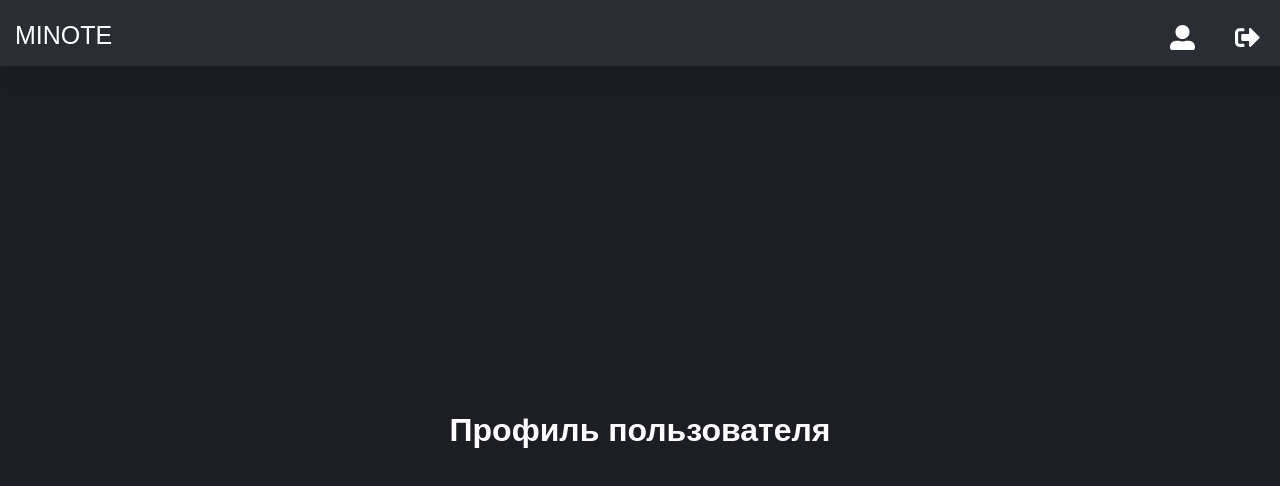
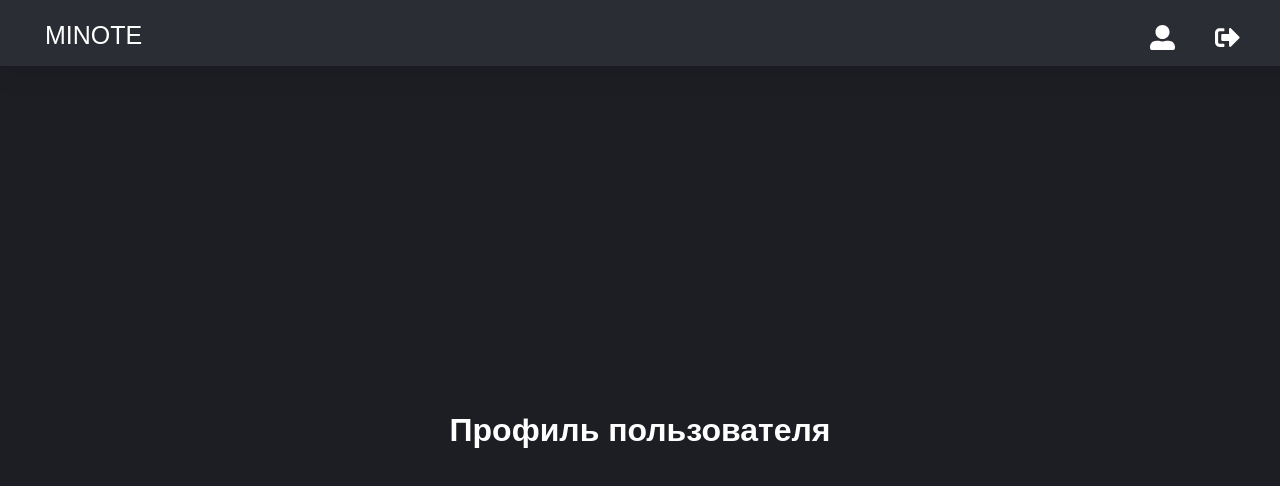
Before and after one commit to inekruz/MoneyNote, a React (Create React App) app in the folder client/: page /profile in a window 1280 px wide. Shown: the top 486 px of the page. Built offline with nearby package versions, Linux system fonts and the light colour scheme; sample sign-in values are in the browser's storage.

Commit message:
upd interface color and size

```diff
--- a/client/src/components/css/header.css
+++ b/client/src/components/css/header.css
@@ -20,12 +20,13 @@
     font-size: 25px;
     align-items: center;
     margin-top: 5px;
+    margin-left: 30px;
   }
 
   .header-buttons {
     display: flex;
     align-items: center;
-    margin-right: 15px;
+    margin-right: 25px;
   }
 
   .profile-button, .logout-button {
@@ -40,7 +41,7 @@
   }
 
   .profile-button {
-    padding: 5px 20px;
+    padding: 5px 10px;
     background-color: transparent;
     color: var(--text-color);
     border: none;
@@ -57,7 +58,7 @@
   }
 
   .logout-button {
-    padding: 5px 20px;
+    padding: 5px 30px;
     background-color: transparent;
     color: var(--text-color);
     border: none;
```
